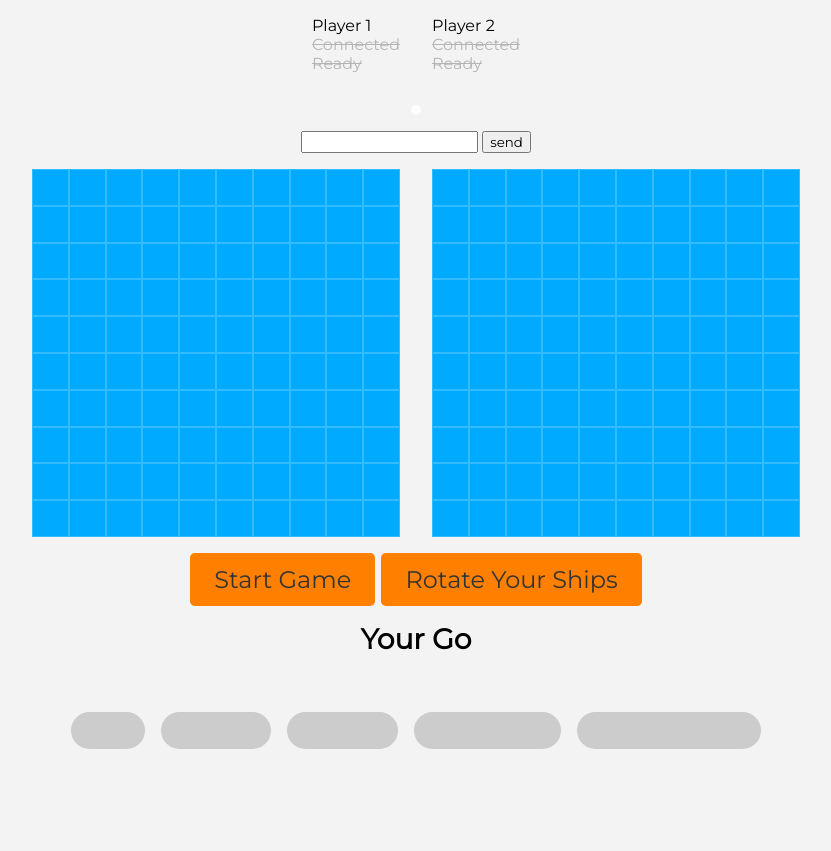
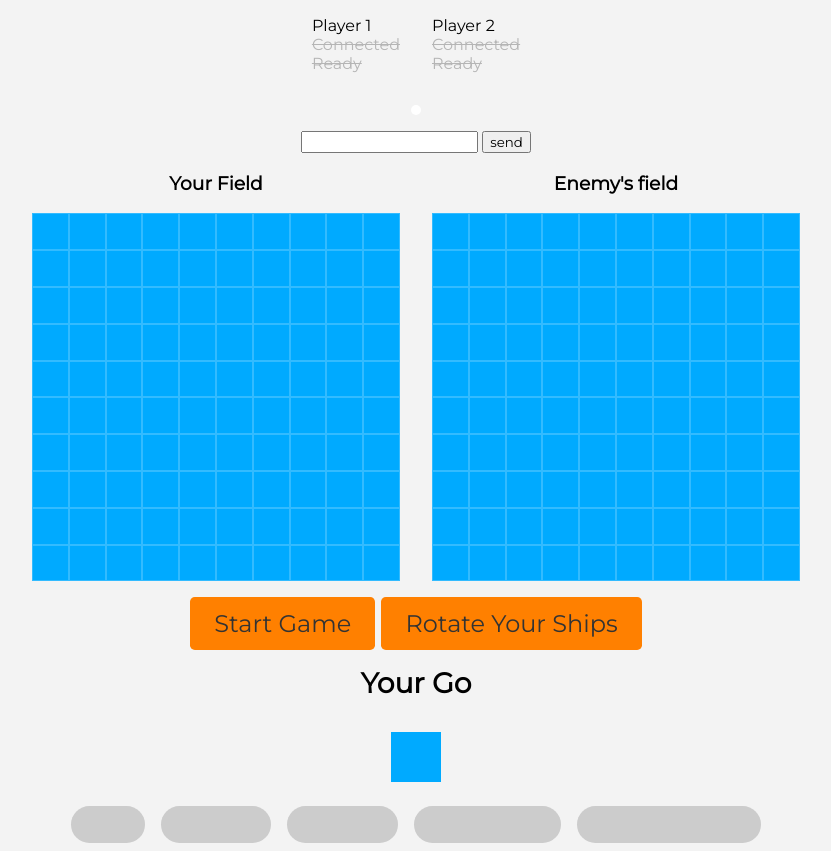
Before and after one commit to ivoputzer/awesome-devops-and-cd-ed4, a website: page app/public/index.html in a window 1280 px wide. Shown: the whole page, without its empty margins (224-1055 px from the left). Before the commit the page ends 800 px from the top, so only its background shows below. Drawn offline with nearby package versions, Linux system fonts and the light colour scheme; no server answers.

Commit message:
added field names, improved display box, and updated place your ships message

```diff
--- a/app/public/app.js
+++ b/app/public/app.js
@@ -151,7 +151,7 @@ document.addEventListener('DOMContentLoaded', () => {
     // Ready button click
     startButton.addEventListener('click', () => {
       if(allShipsPlaced) playGameMulti(socket)
-      else infoDisplay.innerHTML = "Please place all ships"
+      else infoDisplay.innerHTML = "Please place all ships in the upper left frame 👇"
     })
 
     // Setup event listeners for firing
--- a/app/public/index.html
+++ b/app/public/index.html
@@ -33,8 +33,14 @@
       <button id="chatTextSend">send</button>
     </form>
     <div class="container">
-      <div class="battleship-grid grid-user"></div>
-      <div class="battleship-grid grid-computer"></div>
+      <div>
+        <h3 class="field-name">Your Field</h3>
+        <div class="battleship-grid grid-user"></div>
+      </div>
+      <div>
+        <h3 class="field-name">Enemy's field</h3>
+        <div class="battleship-grid grid-computer"></div>
+      </div>
     </div>
 
     <div class="container hidden-info">
--- a/app/public/style.css
+++ b/app/public/style.css
@@ -317,3 +317,14 @@ body {
   border-radius: 5px;
   padding: 5px;
 }
+
+#info {
+  background: #00aaff;
+  color: white;
+  padding: 25px;
+}
+
+.field-name {
+  text-align: center;
+  font-weight: bolder;
+}
```
